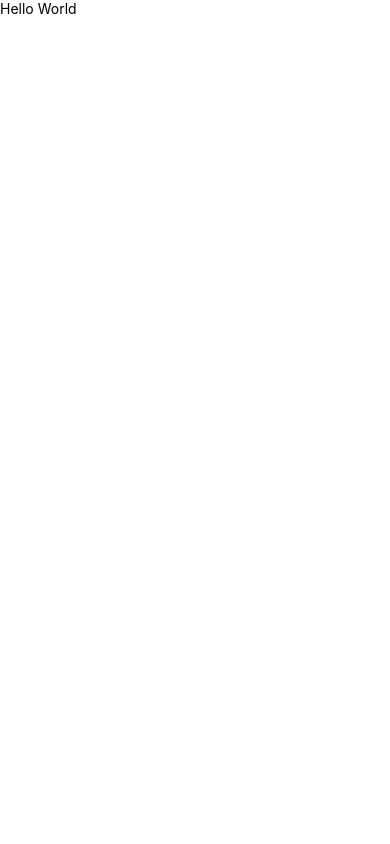
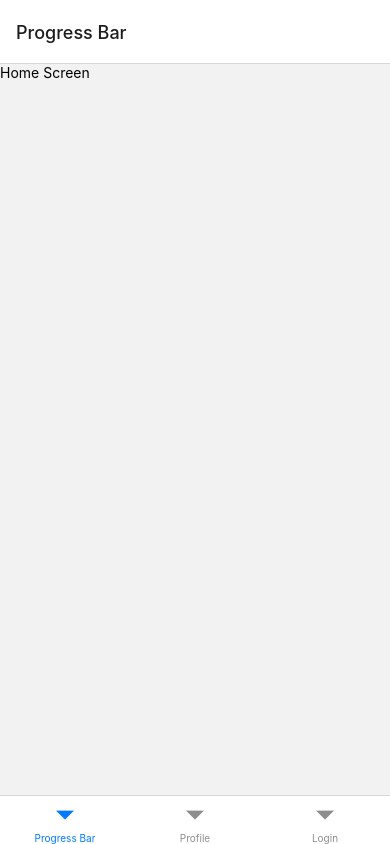
Before and after one commit to ejw773/bfi250-mobile, a React Native app: screen /Home in a window 390 px wide. Built offline with nearby package versions, Linux system fonts and the light colour scheme.

Commit message:
finishes main.js

```diff
--- a/App.js
+++ b/App.js
@@ -1,16 +1,18 @@
+// done
+
 import React from 'react';
 import { SafeAreaProvider } from 'react-native-safe-area-context';
-
+// import Constants from 'expo-constants';
+import Main from './src/screens/Main';
+import { store } from './src/redux/store';
 import { Provider } from 'react-redux';
-
-
-
-import { StyleSheet, Text, View } from 'react-native';
 
 export default function App() {
   return (
-    <View>
-      <Text>Hello World</Text>
-    </View>
+    <Provider store={store}>
+      <SafeAreaProvider>
+        <Main />
+      </SafeAreaProvider>
+    </Provider>
   );
 }
--- a/src/redux/reducers/show_set_reducer.js
+++ b/src/redux/reducers/show_set_reducer.js
@@ -5,6 +5,7 @@ const initialState = {
 };
 
 export default function showSet(state = initialState, action) {
+    console.log('change show set reducer fired')
     switch(action.type) {
         case CHANGE_SHOW_SET: {
             return {
--- /dev/null
+++ b/src/screens/HomeScreen.js
@@ -0,0 +1,12 @@
+import React from 'react';
+import { View, Text } from 'react-native';
+
+const Home = () => {
+    return (
+        <View>
+            <Text>Home Screen</Text>
+        </View>
+    )
+}
+
+export default Home
--- /dev/null
+++ b/src/screens/LoginScreen.js
@@ -0,0 +1,12 @@
+import React from 'react';
+import { View, Text } from 'react-native';
+
+const Login = () => {
+    return (
+        <View>
+            <Text>Login Screen</Text>
+        </View>
+    )
+}
+
+export default Login
--- /dev/null
+++ b/src/screens/Main.js
@@ -0,0 +1,26 @@
+// Done
+
+import * as React from 'react';
+import { NavigationContainer } from '@react-navigation/native';
+import { createNativeStackNavigator } from '@react-navigation/native-stack';
+import { createBottomTabNavigator } from '@react-navigation/bottom-tabs';
+import Home from './HomeScreen';
+import Profile from './ProfileScreen';
+import Login from './LoginScreen';
+
+const Stack = createNativeStackNavigator();
+const Tab = createBottomTabNavigator();
+
+const Main = () => {
+    return (
+        <NavigationContainer>
+        <Tab.Navigator initialRouteName="Home">
+          <Tab.Screen name="Home" component={Home} options={{ title: 'Progress Bar'}}/>
+          <Tab.Screen name="Profile" component={Profile} />
+          <Tab.Screen name="Login" component={Login} />
+        </Tab.Navigator>
+      </NavigationContainer>
+    )
+}
+
+export default Main
--- /dev/null
+++ b/src/screens/ProfileScreen.js
@@ -0,0 +1,12 @@
+import React from 'react';
+import { View, Text } from 'react-native';
+
+const Profile = () => {
+    return (
+        <View>
+            <Text>Profile Screen</Text>
+        </View>
+    )
+}
+
+export default Profile
```
Also changed, not shown: 1 other file (tests, documents, lock files or other folders).
